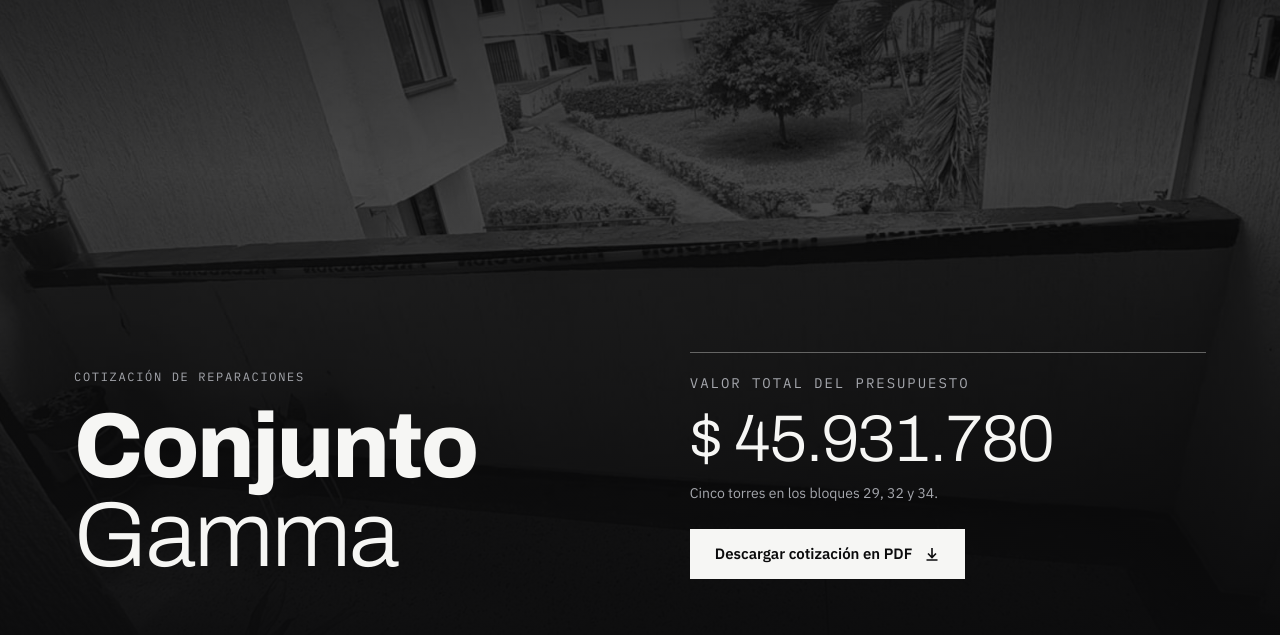
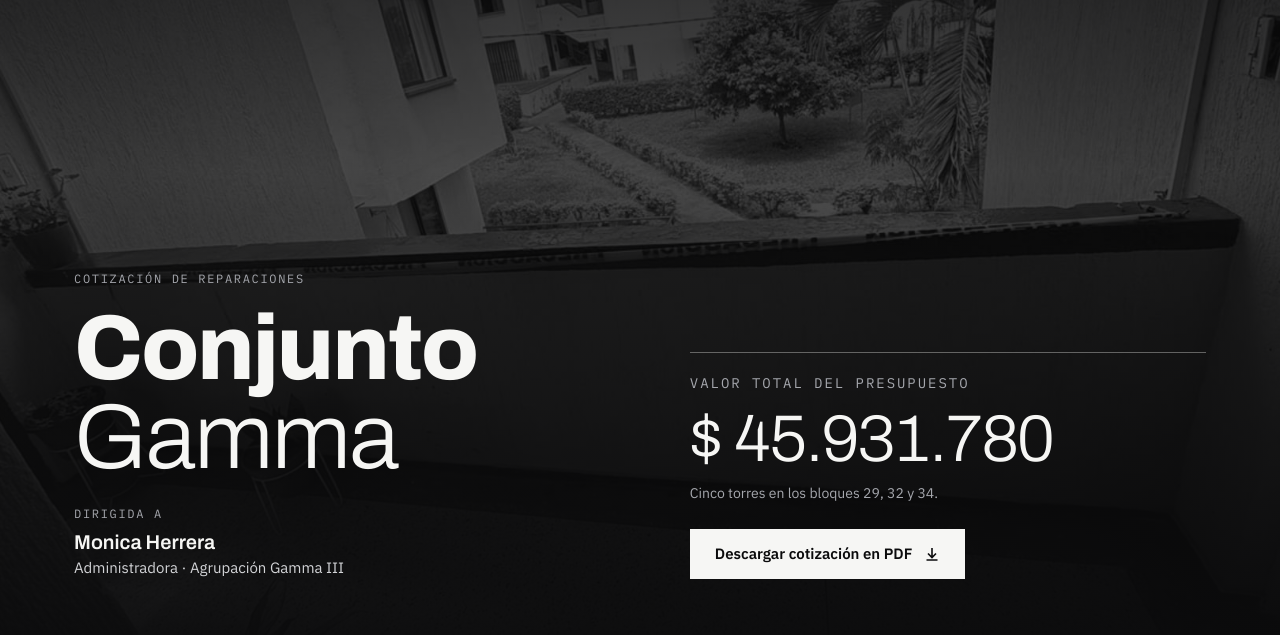
Before and after one commit to inturagrupoconstructor-crypto/intura-web, a plain HTML site: page propuestas/conjunto-gamma/index.html in a window 1280 px wide. Shown: the part 165-800 px from the top of the page. Drawn offline with Linux system fonts and the light colour scheme.

Commit message:
Conjunto Gamma: dirige la cotización a Monica Herrera, Agrupación Gamma III
Co-Authored-By: Claude Opus 5.5 <noreply@anthropic.com>

```diff
--- a/propuestas/conjunto-gamma/index.html
+++ b/propuestas/conjunto-gamma/index.html
@@ -56,6 +56,9 @@ ul{list-style:none}
 .hero .eyebrow{color:var(--band-muted)}
 .hero h1{font-family:var(--f-display);font-weight:800;font-size:clamp(44px,7.4vw,92px);line-height:.96;letter-spacing:-.025em;margin-top:16px;text-wrap:balance}
 .hero h1 em{display:block;font-style:normal;font-weight:300;letter-spacing:-.015em}
+.dest{margin-top:24px;font-size:15px;line-height:1.45;color:#D3D4D7}
+.dest span{display:block;font-family:var(--f-mono);font-size:12px;letter-spacing:.14em;text-transform:uppercase;color:var(--band-muted);margin-bottom:6px}
+.dest b{display:block;font-family:var(--f-display);font-weight:600;font-size:20px;color:var(--band-ink)}
 .hero-sum{border-top:1px solid rgba(246,246,244,.35);padding-top:20px}
 .hero-sum .v{display:block;font-family:var(--f-display);font-weight:300;font-size:clamp(38px,5.4vw,66px);line-height:1.1;letter-spacing:-.02em;font-variant-numeric:tabular-nums;margin-top:8px;white-space:nowrap}
 .hero-sum p{color:var(--band-muted);font-size:14px;margin:8px 0 24px}
@@ -205,6 +208,7 @@ dialog[open]{display:grid;grid-template-columns:1fr 340px;animation:fade .2s eas
     <div>
       <p class="eyebrow">Cotización de reparaciones</p>
       <h1>Conjunto <em>Gamma</em></h1>
+      <p class="dest"><span>Dirigida a</span><b>Monica Herrera</b>Administradora · Agrupación Gamma III</p>
     </div>
     <div class="hero-sum">
       <p class="eyebrow" style="margin:0">Valor total del presupuesto</p>
```
Also changed, not shown: 1 other file.
